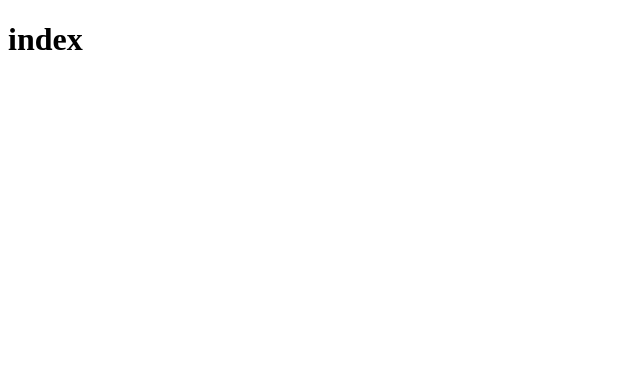
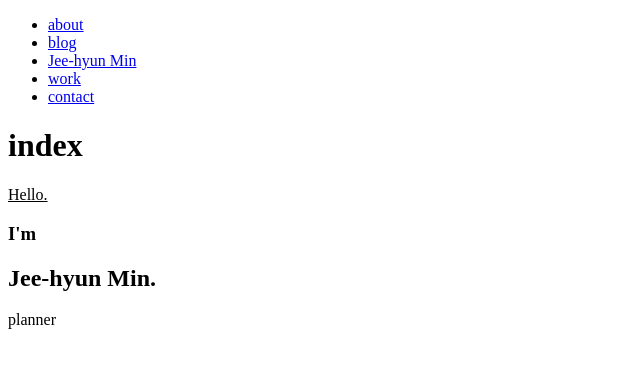
Before and after one commit to jeeeeehnmin/about, a plain HTML site: page index.html in a window 1280 px wide. Shown: the whole page, without its empty margins (0-640 px from the left). Drawn offline with Linux system fonts and the light colour scheme.

Commit message:
#2 index content layout

```diff
--- a/index.html
+++ b/index.html
@@ -1,10 +1,38 @@
 <!DOCTYPE html>
 <html>
+
 <head>
   <title>민지현</title>
-  <meata charset="utf-8">
+  <meta charset="utf-8">
+  <div id="gnb">
+    <ul>
+      <li><a target="_blank" href="docs/about.html">about</a></li>
+      <li><a target="_blank" href="docs/blog.html">blog</a></li>
+      <li><a target="_blank" href="#">Jee-hyun Min</a></li>
+      <li><a target="_blank" href="docs/works.html">work</a></li>
+      <li><a target="_blank" href="docs/contact.html">contact</a></li>
+    </ul>
+  </div>
 </head>
 <body>
   <h1>index</h1>
+  <div id="main_banner">
+    <div class="main_text">
+      <u>Hello.</u><br>
+      <h3>I'm</h3>
+      <h2>Jee-hyun Min.</h2>
+      planner
+    </div>
+  </div>
+  <div id="index_about">
+  </div>
+  <div id="index_blog">
+  </div>
+  <div id="index_works">
+  </div>
+  <div id="index_contact">
+  </div>
+  <div id="index_sns">
+  </div>
 </body>
 </html>
```
Also changed, not shown: docs/about.html (+1 -1 lines), docs/blog.html (+1 -1 lines), docs/contact.html (+1 -1 lines), docs/works.html (+1 -1 lines), 2 other files.
